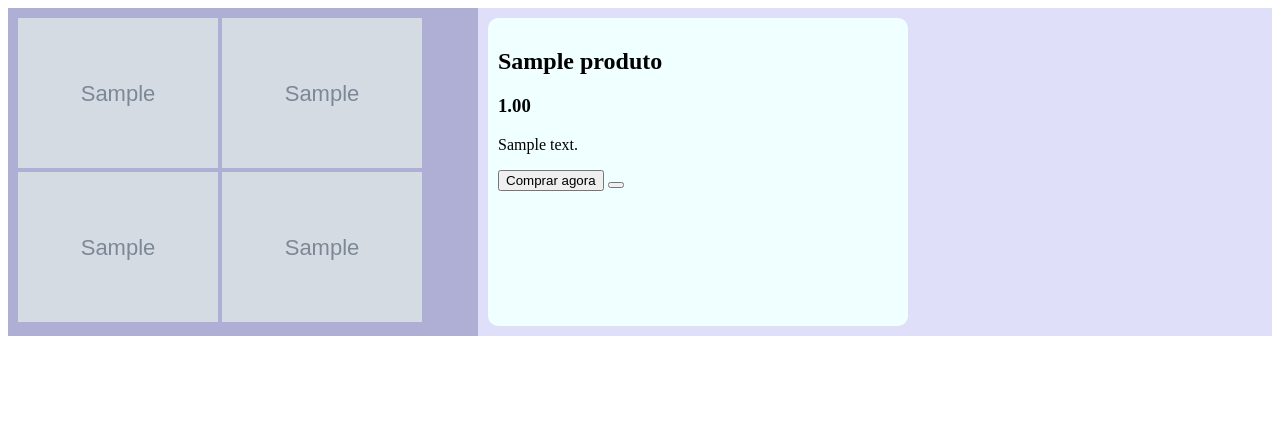
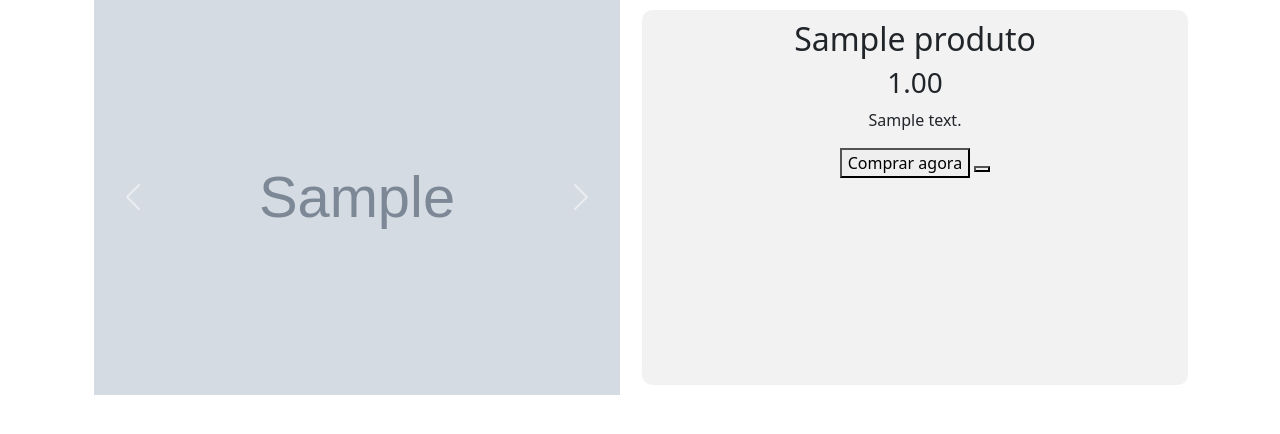
Before and after one commit to TheParousia/pi-2025.5.3, a Django app: page /1 in a window 1280 px wide. Shown: the top 434 px of the page. Run offline with Django 5.2, Linux system fonts and the light colour scheme; tables that the repository leaves empty hold one stand-in row (values such as "Sample post"); grey boxes marked "Sample" are stand-in pictures.

Commit message:
update de detalhes do produto
mudei a exibição das imagens e

Co-Authored-By: NOILIUG <200672808+NOILIUG@users.noreply.github.com>

```diff
--- a/produto/templates/detalhe_produto.html
+++ b/produto/templates/detalhe_produto.html
@@ -1,44 +1,127 @@
 <!DOCTYPE html>
 <html lang="pt-br">
+
 <head>
     <meta charset="UTF-8">
     <meta name="viewport" content="width=device-width, initial-scale=1.0">
     <title>Detalhes: {{produto.nome}}</title>
+    <link href="https://cdn.jsdelivr.net/npm/bootstrap@5.3.3/dist/css/bootstrap.min.css" rel="stylesheet"
+        integrity="sha384-QWTKZyjpPEjISv5WaRU9OFeRpok6YctnYmDr5pNlyT2bRjXh0JMhjY6hW+ALEwIH" crossorigin="anonymous">
+
     <style>
-        .container{
-            background-color: rgba(183, 183, 243, 0.438);
-            display: flex;
+        .container-nativo {
+            background-color: #F2F2F2;
         }
-        .card{
-            width: 400px;
-            background-color: azure;
+
+        .dados-produto{
+            background-color:#F2F2F2
+            ;
             padding: 10px;
             border-radius: 10px;
             margin: 10px;
             justify-content: space-between;
+
         }
 
-        .imagens{
-            width: 450px;
+
+
+
+
+        .card {
+            width: max-content;
+        }
+
+        imagens {
+            width: max-content;
+            background-color: rgb(175, 175, 214);
             padding: 10px;
-            background-color: rgb(175, 175, 214);
             justify-content: center;
         }
 
-        .imagens > img{
-            width: 200px;
+        imagens>img {
+            width: 25vw;
         }
     </style>
 </head>
+
 <body>
-    <main class="container">
+    <div class="container">
+        <div class="container text-center">
+            <div class="row">
+                <div class="col">
+                    <div id="carouselExampleAutoplaying" class="carousel slide" data-bs-ride="carousel">
+                        <div class="carousel-inner">
+                            <div class="carousel-item active">
+                                <img src="{{produto.imagem}}" class="d-block w-100" alt="...">
+                            </div>
+                            <div class="carousel-item">
+                                <img src="{{produto.imagem2}}" class="d-block w-100" alt="...">
+                            </div>
+                            <div class="carousel-item">
+                                <img src="{{produto.imagem3}}" class="d-block w-100" alt="...">
+                            </div>
+                            <div class="carousel-item">
+                                <img src="{{produto.imagem4}}" class="d-block w-100" alt="...">
+                            </div>
+                        </div>
+                        <button class="carousel-control-prev" type="button" data-bs-target="#carouselExampleAutoplaying"
+                            data-bs-slide="prev">
+                            <span class="carousel-control-prev-icon" aria-hidden="true"></span>
+                            <span class="visually-hidden">Previous</span>
+                        </button>
+                        <button class="carousel-control-next" type="button" data-bs-target="#carouselExampleAutoplaying"
+                            data-bs-slide="next">
+                            <span class="carousel-control-next-icon" aria-hidden="true"></span>
+                            <span class="visually-hidden">Next</span>
+                        </button>
+                    </div>
+
+                </div>
+                <div class="col dados-produto">
+                    <h2> {{produto.nome}} </h2>
+                    <h3> {{produto.preço}} </h3>
+                    <p> {{produto.descrição}} </p>
+                    <button class="Comprar agora">Comprar agora</button>
+                    <button class="Carrinho"></button>
+                    <i class="bi bi-cart4"></i>
+                    </button>
+                    <i class="bi bi-cart4"></i>
+                </div>
+            </div>
+        </div>
+    </div>
+
+    <main hidden class="container-nativo">
         <div class="imagens">
-            <img src="{{produto.imagem}}" >
-            <img src="{{produto.imagem2}}" >
-            <img src="{{produto.imagem3}}" >
-            <img src="{{produto.imagem4}}" >
-            <div class="cardimg">
+            <div id="carouselExampleAutoplaying" class="carousel slide" data-bs-ride="carousel">
+                <div class="carousel-inner">
+                    <div class="carousel-item active">
+                        <img src="{{produto.imagem}}" class="d-block w-50" alt="...">
+                    </div>
+                    <div class="carousel-item">
+                        <img src="{{produto.imagem2}}" class="d-block w-50" alt="...">
+                    </div>
+                    <div class="carousel-item">
+                        <img src="{{produto.imagem3}}" class="d-block w-50" alt="...">
+                    </div>
+                    <div class="carousel-item">
+                        <img src="{{produto.imagem4}}" class="d-block w-50" alt="...">
+                    </div>
+                </div>
+                <button class="carousel-control-prev" type="button" data-bs-target="#carouselExampleAutoplaying"
+                    data-bs-slide="prev">
+                    <span class="carousel-control-prev-icon" aria-hidden="true"></span>
+                    <span class="visually-hidden">Previous</span>
+                </button>
+                <button class="carousel-control-next" type="button" data-bs-target="#carouselExampleAutoplaying"
+                    data-bs-slide="next">
+                    <span class="carousel-control-next-icon" aria-hidden="true"></span>
+                    <span class="visually-hidden">Next</span>
+                </button>
             </div>
+
+
+
         </div>
         <div class="card">
             <h2> {{produto.nome}} </h2>
@@ -46,10 +129,15 @@
             <p> {{produto.descrição}} </p>
             <button class="Comprar agora">Comprar agora</button>
             <button class="Carrinho"></button>
-                <i class="bi bi-cart4"></i>
+            <i class="bi bi-cart4"></i>
             </button>
-                <i class="bi bi-cart4"></i>
+            <i class="bi bi-cart4"></i>
         </div>
     </main>
+
+    <script src="https://cdn.jsdelivr.net/npm/bootstrap@5.3.3/dist/js/bootstrap.bundle.min.js"
+        integrity="sha384-YvpcrYf0tY3lHB60NNkmXc5s9fDVZLESaAA55NDzOxhy9GkcIdslK1eN7N6jIeHz"
+        crossorigin="anonymous"></script>
 </body>
+
 </html>
```
